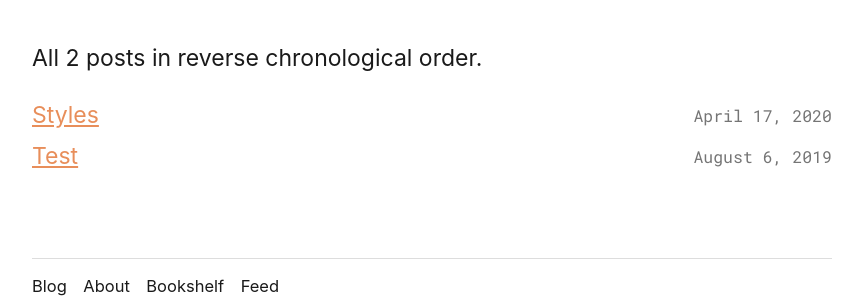
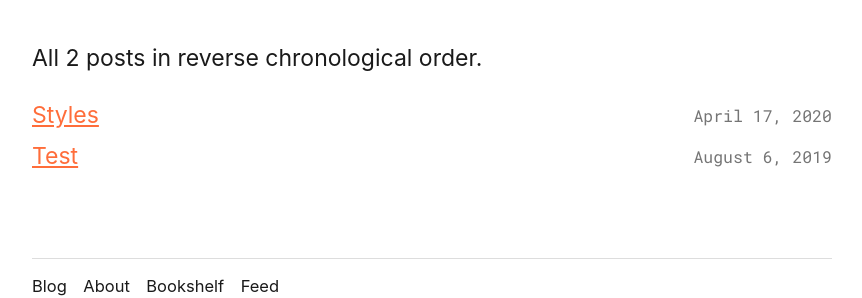
Before and after one commit to ajpwalser/ajpwalser.github.io, a Jekyll site: the page built from archive/index.html, in a window 1280 px wide. Shown: the part 203-501 px from the top of the page, without its empty margins (208-1070 px from the left). Built offline with Jekyll 4.4.1, drawn with Linux system fonts in a browser that asks for light colours; some web fonts are replaced.

Commit message:
Update style.css

```diff
--- a/css/style.css
+++ b/css/style.css
@@ -58,12 +58,12 @@ footer li {
 /* Links */
 
 a:link {
-	color: #e88e5a;
+	color: #FF6D3A;
 	transition: color 0.2s ease-out;
 }
 
 a:visited {
-	color: #e88e5a;
+	color: rgba(255, 109, 58, 0.50);
 }
 
 a:hover {
@@ -71,7 +71,7 @@ a:hover {
 }
 
 a:active {
-	color: #e88e5a;
+	color: #FF6D3A;
 }
 
 /* Headings */
```
